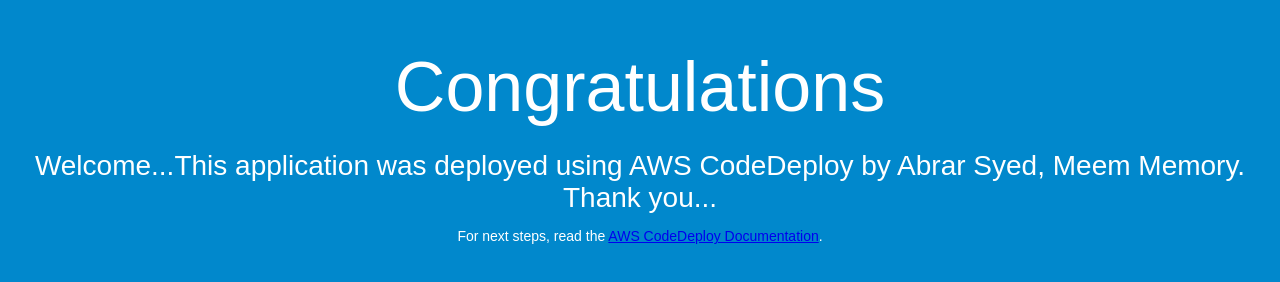
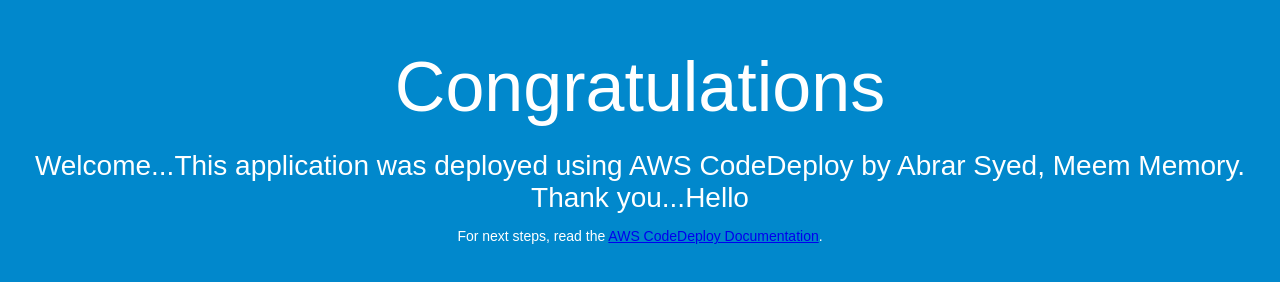
Before and after one commit to abrarsyed123/code, a website: page public/index.html in a window 1280 px wide. Drawn offline with Linux system fonts and the light colour scheme.

Commit message:
my second commit

```diff
--- a/public/index.html
+++ b/public/index.html
@@ -27,7 +27,7 @@
 <body>
   <div align="center">
     <h1>Congratulations</h1>
-    <h2>Welcome...This application was deployed using AWS CodeDeploy by Abrar Syed, Meem Memory. Thank you...</h2>
+    <h2>Welcome...This application was deployed using AWS CodeDeploy by Abrar Syed, Meem Memory. Thank you...Hello</h2>
     <p>For next steps, read the <a href="http://aws.amazon.com/documentation/codedeploy">AWS CodeDeploy Documentation</a>.</p>
   </div>
 </body>
```
